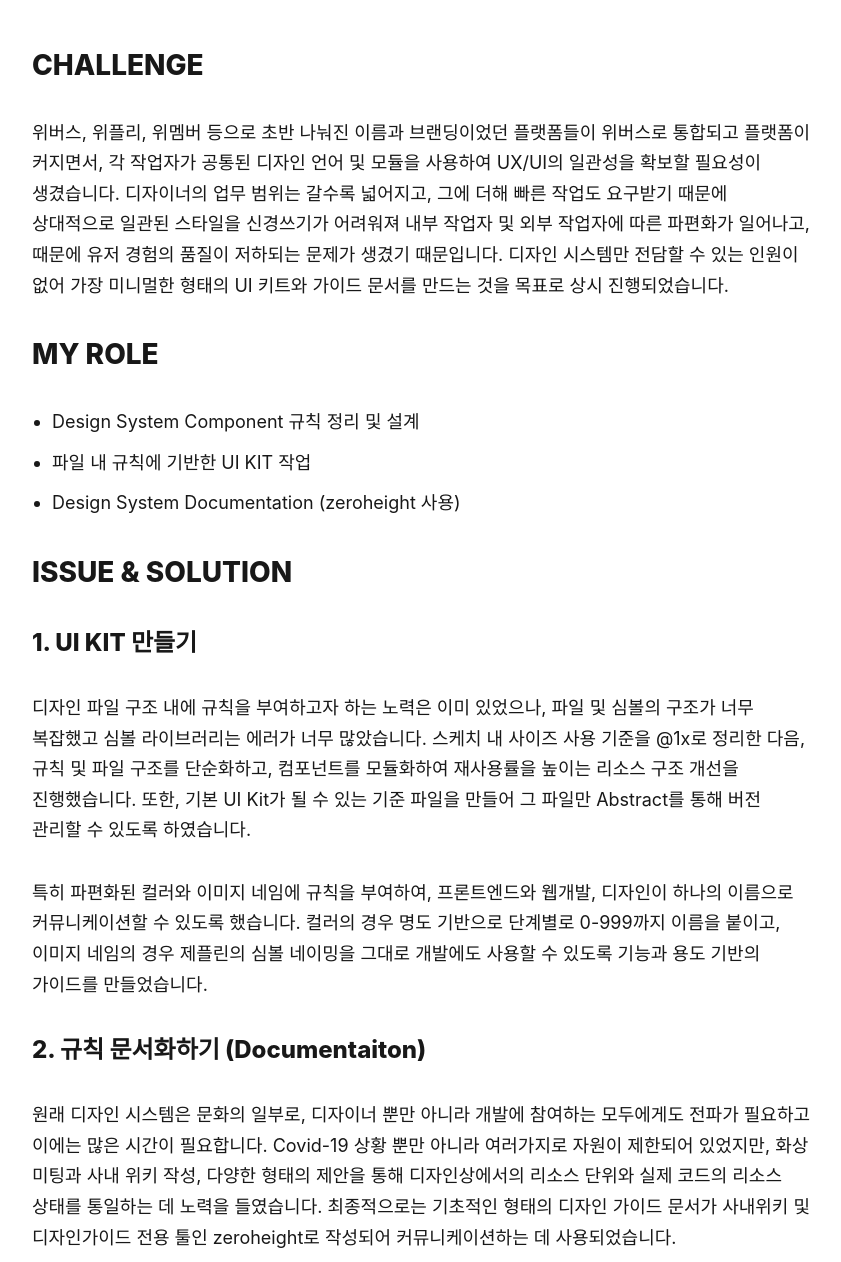
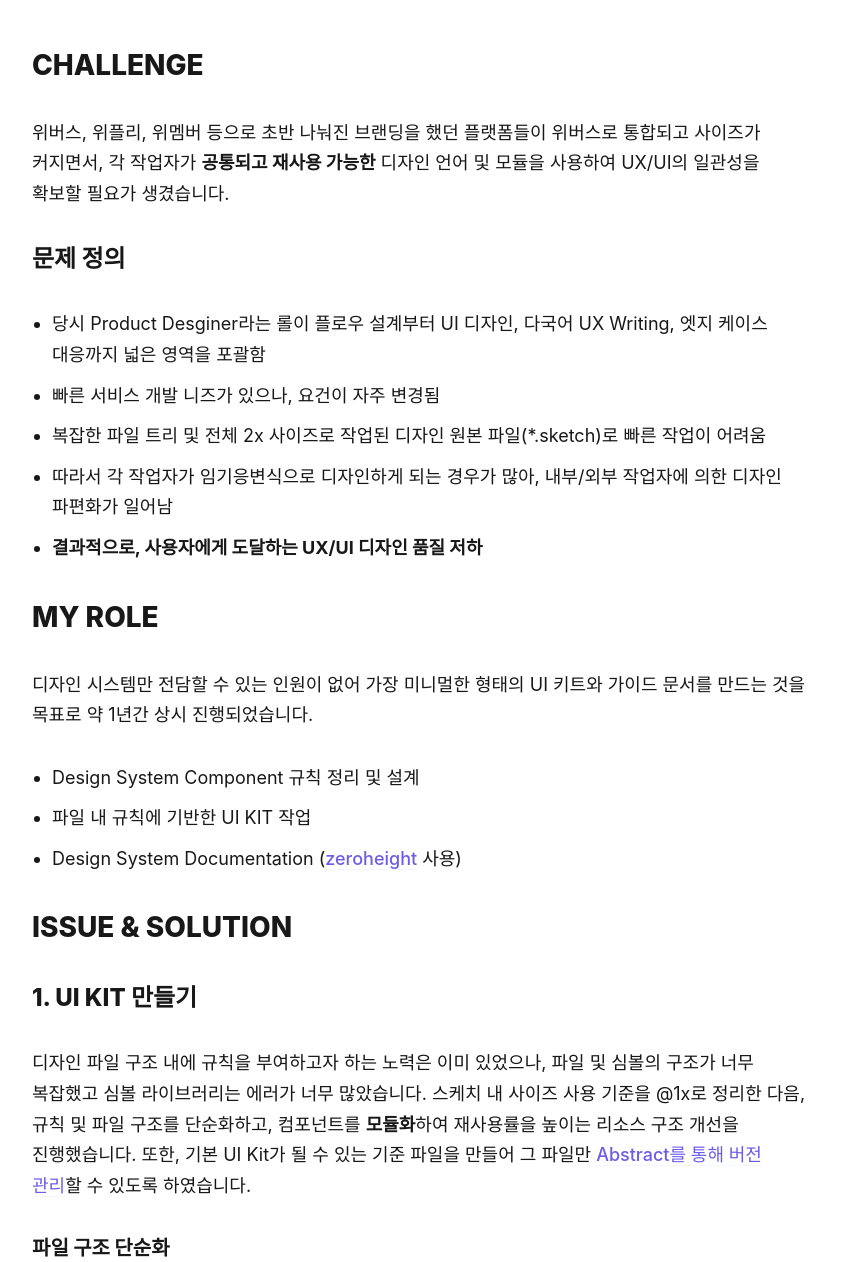
Before and after one commit to hyerim-song/hyerim-song.github.io, a Jekyll site: the page built from _projects/2022-01-09-weverse-design-system.md, in a window 1280 px wide and 1400 px high, scrolled down 734 px, cut to the strip 138-1400 px from the top of the window. Shown: the whole strip, without its empty margins (218-1059 px from the left). Built offline with Jekyll 4.4.1, drawn with Linux system fonts in a browser that asks for light colours; nearby versions of some CDN libraries; some web fonts are replaced; some of the changed lines change nothing that is shown; some of the changed text lies outside the part shown.

Commit message:
디자인 시스템 관련 내용 보완

```diff
--- a/_projects/2022-01-09-weverse-design-system.md
+++ b/_projects/2022-01-09-weverse-design-system.md
@@ -7,22 +7,55 @@
 
 ## CHALLENGE
 
-위버스, 위플리, 위멤버 등으로 초반 나눠진 이름과 브랜딩이었던 플랫폼들이 위버스로 통합되고 플랫폼이 커지면서, 각 작업자가 공통된 디자인 언어 및 모듈을 사용하여 UX/UI의 일관성을 확보할 필요성이 생겼습니다. 디자이너의 업무 범위는 갈수록 넓어지고, 그에 더해 빠른 작업도 요구받기 때문에 상대적으로 일관된 스타일을 신경쓰기가 어려워져 내부 작업자 및 외부 작업자에 따른 파편화가 일어나고, 때문에 유저 경험의 품질이 저하되는 문제가 생겼기 때문입니다. 디자인 시스템만 전담할 수 있는 인원이 없어 가장 미니멀한 형태의 UI 키트와 가이드 문서를 만드는 것을 목표로 상시 진행되었습니다.
+위버스, 위플리, 위멤버 등으로 초반 나눠진 브랜딩을 했던 플랫폼들이 위버스로 통합되고 사이즈가 커지면서, 각 작업자가 **공통되고 재사용 가능한** 디자인 언어 및 모듈을 사용하여 UX/UI의 일관성을 확보할 필요가 생겼습니다.
+
+### 문제 정의
+* 당시 Product Desginer라는 롤이 플로우 설계부터 UI 디자인, 다국어 UX Writing, 엣지 케이스 대응까지 넓은 영역을 포괄함
+* 빠른 서비스 개발 니즈가 있으나, 요건이 자주 변경됨
+* 복잡한 파일 트리 및 전체 2x 사이즈로 작업된 디자인 원본 파일(*.sketch)로 빠른 작업이 어려움
+* 따라서 각 작업자가 임기응변식으로 디자인하게 되는 경우가 많아, 내부/외부 작업자에 의한 디자인 파편화가 일어남
+* **결과적으로, 사용자에게 도달하는 UX/UI 디자인 품질 저하**
 
 ## MY ROLE
 
+디자인 시스템만 전담할 수 있는 인원이 없어 가장 미니멀한 형태의 UI 키트와 가이드 문서를 만드는 것을 목표로 약 1년간 상시 진행되었습니다.
+
 * Design System Component 규칙 정리 및 설계
 * 파일 내 규칙에 기반한 UI KIT 작업
-* Design System Documentation (zeroheight 사용)
+* Design System Documentation (<a href="https://zeroheight.com/" target="_blank">zeroheight</a> 사용)
 
 ## ISSUE & SOLUTION
 
 ### 1. UI KIT 만들기
 
-디자인 파일 구조 내에 규칙을 부여하고자 하는 노력은 이미 있었으나, 파일 및 심볼의 구조가 너무 복잡했고 심볼 라이브러리는 에러가 너무 많았습니다. 스케치 내 사이즈 사용 기준을 @1x로 정리한 다음, 규칙 및 파일 구조를 단순화하고, 컴포넌트를 모듈화하여 재사용률을 높이는 리소스 구조 개선을 진행했습니다. 또한, 기본 UI Kit가 될 수 있는 기준 파일을 만들어 그 파일만 Abstract를 통해 버전 관리할 수 있도록 하였습니다.
+디자인 파일 구조 내에 규칙을 부여하고자 하는 노력은 이미 있었으나, 파일 및 심볼의 구조가 너무 복잡했고 심볼 라이브러리는 에러가 너무 많았습니다. 스케치 내 사이즈 사용 기준을 @1x로 정리한 다음, 규칙 및 파일 구조를 단순화하고, 컴포넌트를 **모듈화**하여 재사용률을 높이는 리소스 구조 개선을 진행했습니다. 또한, 기본 UI Kit가 될 수 있는 기준 파일을 만들어 그 파일만 <a href="https://www.abstract.com/" target="_blank">Abstract를 통해 버전 관리</a>할 수 있도록 하였습니다.
 
-특히 파편화된 컬러와 이미지 네임에 규칙을 부여하여, 프론트엔드와 웹개발, 디자인이 하나의 이름으로 커뮤니케이션할 수 있도록 했습니다. 컬러의 경우 명도 기반으로 단계별로 0-999까지 이름을 붙이고, 이미지 네임의 경우 제플린의 심볼 네이밍을 그대로 개발에도 사용할 수 있도록 기능과 용도 기반의 가이드를 만들었습니다.
+#### 파일 구조 단순화
+여러 개의 심볼이 중첩 결합된 복합 심볼 갯수를 줄이고, 데이터/개별 심볼의 경우 최대한 오버라이드(덮어쓰기)를 활용할 수 있도록 하였습니다.
+
+<img src="/images/wds_before_tree.png" loading="lazy">
+<em>Before : 케이스별, 단계별로 모두 심볼화되어 라이브러리에 등록</em>
+
+<img src="/images/wds_after_tree.png" loading="lazy">
+<em>After : 기본이 되는 공통 요소만 심볼로 등록(ex 레고블럭의 기본이 되는 도형처럼)하고 도형이나 텍스트만이라면 아트보드 내에서 편집</em>
+
+#### 기능 단위의 이미지 네이밍
+프로그램 코드 빌드에서 네이밍은 중요하게 여겨집니다. 재사용 가능한 요소를 잘 찾아쓸 수 있는 색인 시스템을 만드는 것인데, 당시 디자인 리소스들은 레이어 네이밍도 잘 안 되어 있는 경우가 많았습니다. 되어 있어도, 대부분 모양이나 색상 기준으로 되어 있어 디자이너가 아닌 사람들은 알아보기 어려웠습니다. 따라서 파편화된 컬러와 export될 이미지를 아이콘/버튼/이미지로 나누어 '기능 단위로' 규칙을 부여하여, 프론트엔드와 웹개발, 디자인이 하나의 이름으로 커뮤니케이션할 수 있도록 했습니다.
+
+<img src="/images/wds_zeplin.png" loading="lazy">
+<em>sketch로 원본이 작업되면, 당시 디자인 가이드로 사용했던 제플린에 어떻게 publish되는지 모든 디자이너가 함께 이해하는 시간을 가짐</em>
+
+#### 기능 단위의 텍스트 스타일 네이밍
+기존에는 16px, 14px 같은 식으로 텍스트 크기별로 스타일이 이름지어졌으나, 기능 단위로(본문, 빅타이틀 등) 네이밍한 뒤 비슷한 성격의 스타일은 통합하여 같은 성격을 가진 요소들의 스타일을 한꺼번에 변경하거나 동일한 스타일로 일관성을 유지할 수 있게 하였습니다.
+
+#### 한국어 기준의 UI 디자인하기
+기존에는 스크린 이름 및 UI 문구가 영어로 작성되었으나, 디자이너의 모국어인 한국어를 기준으로 다국어를 고려한 디자인 구조로 변경하였습니다.
 
 ### 2. 규칙 문서화하기 (Documentaiton)
 
-원래 디자인 시스템은 문화의 일부로, 디자이너 뿐만 아니라 개발에 참여하는 모두에게도 전파가 필요하고 이에는 많은 시간이 필요합니다. Covid-19 상황 뿐만 아니라 여러가지로 자원이 제한되어 있었지만, 화상 미팅과 사내 위키 작성, 다양한 형태의 제안을 통해 디자인상에서의 리소스 단위와 실제 코드의 리소스 상태를 통일하는 데 노력을 들였습니다. 최종적으로는 기초적인 형태의 디자인 가이드 문서가 사내위키 및 디자인가이드 전용 툴인 zeroheight로 작성되어 커뮤니케이션하는 데 사용되었습니다.
+디자인 시스템은 문화의 일부로, 디자이너 뿐만 아니라 개발에 참여하는 모두에게도 전파가 필요하고 이에는 많은 시간이 필요합니다. Covid-19 상황 뿐만 아니라 여러가지로 자원이 제한되어 있었지만, 화상 미팅과 사내 위키(컨플루언스) 작성, 다양한 형태의 제안을 통해 디자인상에서의 리소스 단위와 실제 코드의 리소스 상태를 통일하는 데 노력을 들였습니다.
+
+<img src="/images/wds_guideline.png" loading="lazy">
+
+최종적으로는 기초적인 형태의 디자인 가이드 문서가 사내위키 및 디자인가이드 전용 툴인 zeroheight로 작성되어 커뮤니케이션하는 데 사용되었습니다.
+이런 커뮤니케이션을 통해 Weverse Magazine을 외부 인력과 빠르게 작업해 런칭할 수 있었습니다.
```
Also changed, not shown: images/wds_after_tree.png (added), images/wds_before_tree.png (added), images/wds_guideline.png (added), images/wds_zeplin.png (added).
